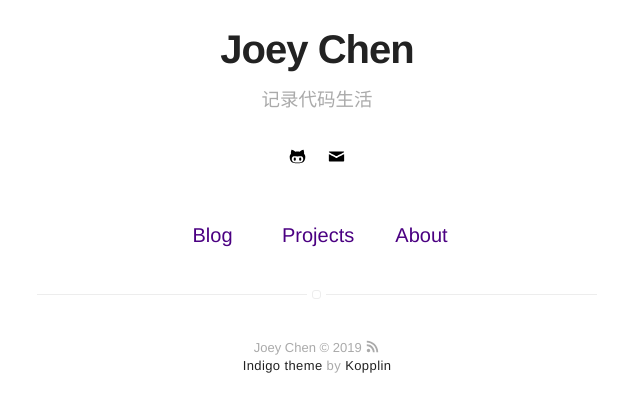
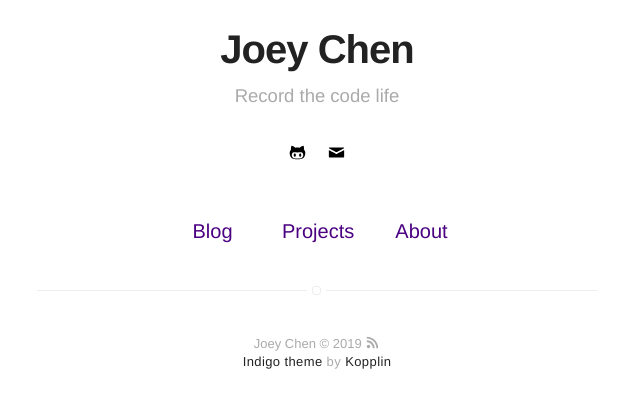
Before and after one commit to Joey-Chen/joey-chen.github.io, a Jekyll site: the page built from index.html, in a window 1280 px wide. Shown: the part 221-633 px from the top of the page, without its empty margins (323-963 px from the left). Built offline with Jekyll 4.4.1, drawn with Linux system fonts in a browser that asks for light colours.

Commit message:
更新bio

```diff
--- a/_config.yml
+++ b/_config.yml
@@ -1,6 +1,6 @@
 # main text of home
 name: Joey Chen
-bio: 记录代码生活
+bio: Record the code life
 
 # twitter summary info
 description: A blog about technology and stuff related
```
